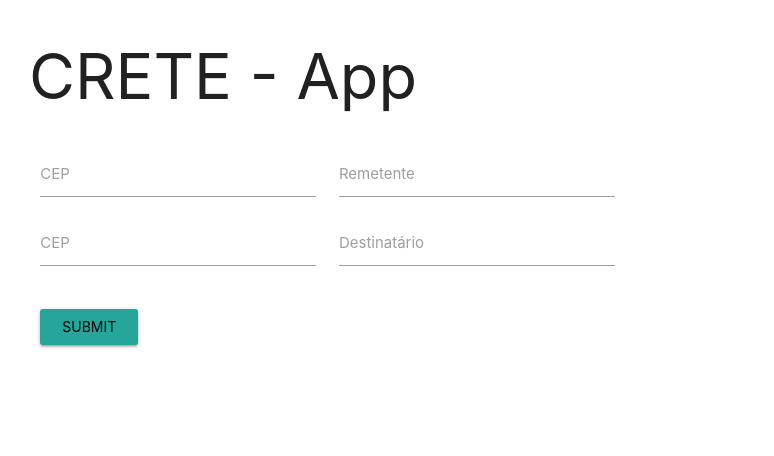
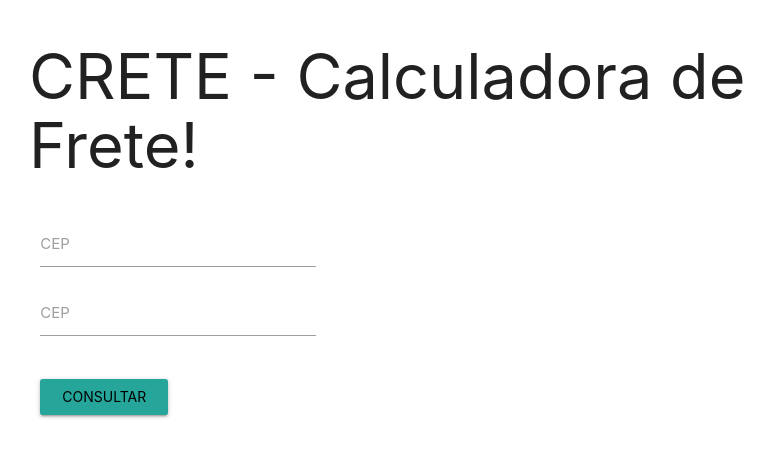
Before and after one commit to Edionay/crete, a website: page public/index.html in a window 1280 px wide. Shown: the whole page, without its empty margins (163-937 px from the left). Drawn offline with nearby package versions, Linux system fonts and the light colour scheme.

Commit message:
O título do aplicativo foi alterado.

```diff
--- a/public/index.html
+++ b/public/index.html
@@ -10,7 +10,7 @@
 <body ng-controller="encomendasController">
 
 <div class="container">
-    <h1>CRETE - App</h1>
+    <h1>CRETE - Calculadora de Frete!</h1>
 
     <div class="row">
 
@@ -28,7 +28,7 @@
                     </div>
                 </div>
 
-                <div class="col s4" id="resultado">
+                <div class="col s8" id="resultado">
                     <h5>Remetente:</h5>
                     <p>{{encomenda.remetente.endereco}}</p>
                     <h5>Destinatário:</h5>
@@ -41,22 +41,8 @@
 
                 </div>
 
-                <div class="col s4">
-                    <div class="input-field">
-                        <input id="remetente_nome" type="text" class="validate" ng-model="remetente.nome">
-                        <label for="remetente_nome">Remetente</label>
-                    </div>
-
-                    <div class="input-field">
-                        <input id="destinatario_nome" type="text" class="validate" ng-model="destinatario.nome">
-                        <label for="destinatario_nome">Destinatário</label>
-                    </div>
-
-                </div>
-
-
             </div>
-            <input type="submit" class="btn waves-effect waves-light" name="action" ng-click="consultaFrete()">
+            <input type="submit" class="btn waves-effect waves-light" name="action" ng-click="consultaFrete()" value="Consultar">
         </form>
     </div>
 </div>
```
